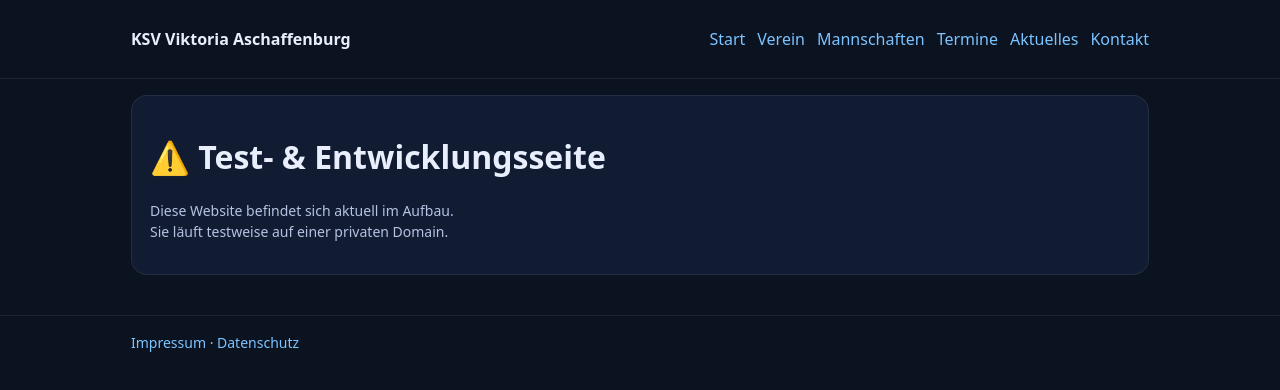
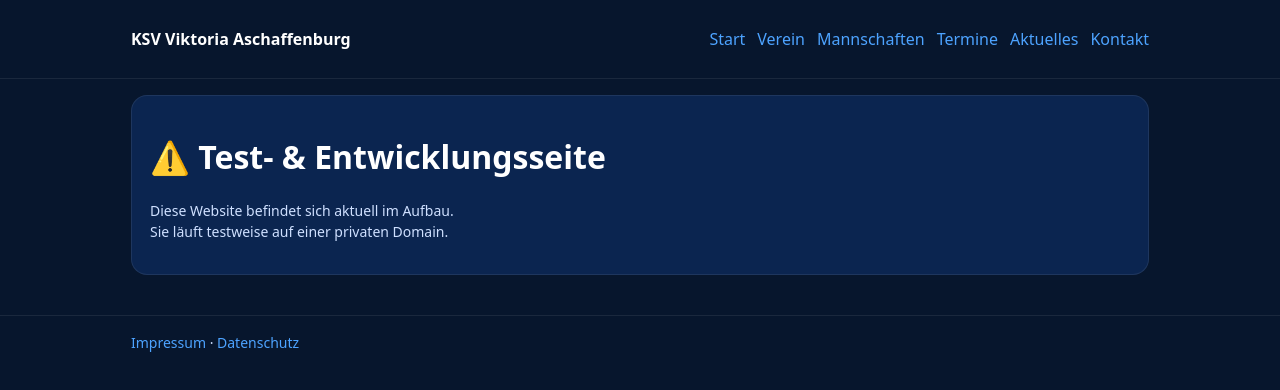
Before and after one commit to bhashelios/ksvvab, a plain HTML site: page index.html in a window 1280 px wide. Drawn offline with Linux system fonts and the light colour scheme.

Commit message:
colors adjusted

```diff
--- a/assets/css/site.css
+++ b/assets/css/site.css
@@ -1,10 +1,12 @@
 :root {
-  --bg:#0b1220;
-  --card:#111b31;
-  --text:#e8eefc;
-  --muted:#b6c2e2;
-  --accent:#7cc4ff;
+  /* Vereinsfarben: Blau / Weiß */
+  --bg: #07162d;        /* sehr dunkles Blau */
+  --card: #0b2550;      /* blaues Panel */
+  --text: #ffffff;      /* Weiß */
+  --muted: #cfe0ff;     /* helles Blau-Weiß */
+  --accent: #4da3ff;    /* Akzent-Blau */
 }
+
 
 * { box-sizing: border-box; }
 
```
